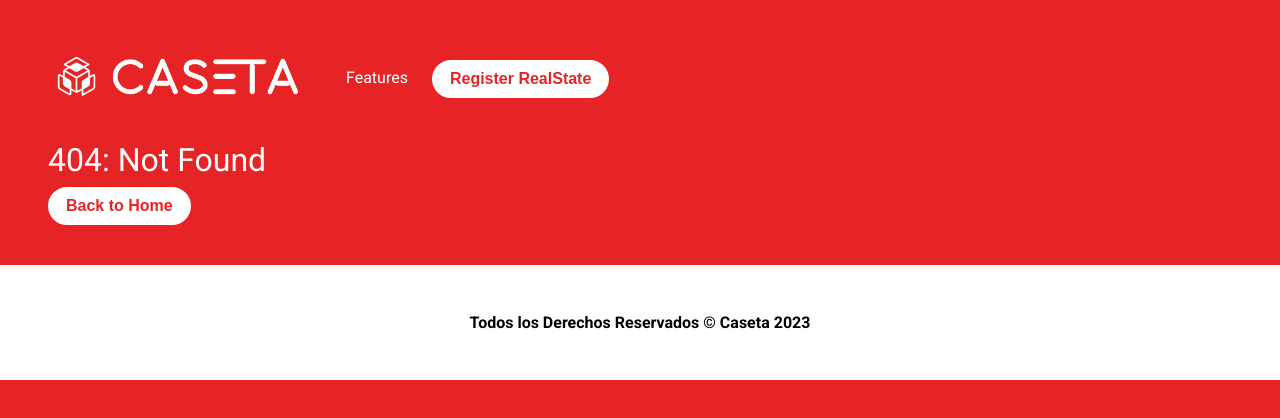
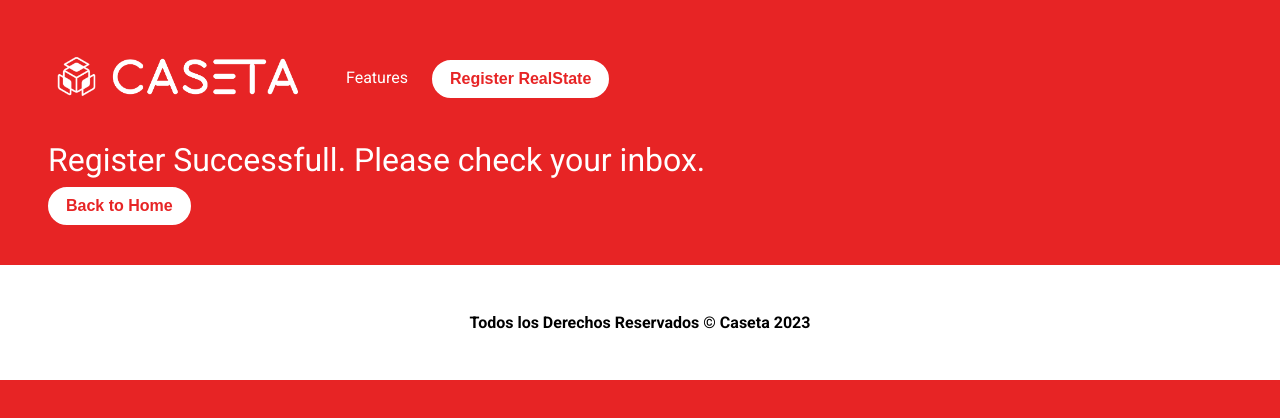
Before and after one commit to JuanCSUCoder/CasetaWebApp, a Next.js app: page /success in a window 1280 px wide. Before the commit this address had no page. Shown: the top 418 px of the page. Built offline with nearby package versions, Linux system fonts and the light colour scheme.

Commit message:
Feat: Adds Success Page

```diff
--- a/src/app/register/page.tsx
+++ b/src/app/register/page.tsx
@@ -36,7 +36,7 @@ export default function RegisterPage() {
 
       <form
         className={roboto.className + " " + styles.form}
-        action="/api/register"
+        action="/success"
       >
         <section>
           <h2>Property Information:</h2>
--- /dev/null
+++ b/src/app/success/layout.tsx
@@ -0,0 +1,10 @@
+import Block from "@/components/Block";
+import { ReactNode } from "react";
+
+export default function SuccessLayout({children}: {children: ReactNode}) {
+    return (
+        <Block>
+            {children}
+        </Block>
+    )
+}
--- /dev/null
+++ b/src/app/success/page.tsx
@@ -0,0 +1,31 @@
+import Button from "@/components/Button";
+import { Roboto } from "next/font/google";
+
+const roboto = Roboto({
+  weight: "400",
+  style: "normal",
+  subsets: ["latin"],
+});
+
+export default function Success() {
+  return (
+    <>
+      <h1
+        className={roboto.className}
+        style={{
+          color: "white",
+        }}
+      >
+        Register Successfull. Please check your inbox.
+      </h1>
+      <Button
+        value="Back to Home"
+        link="/"
+        style={{
+          width: "fit-content",
+          marginLeft: 0,
+        }}
+      />
+    </>
+  );
+}
```
